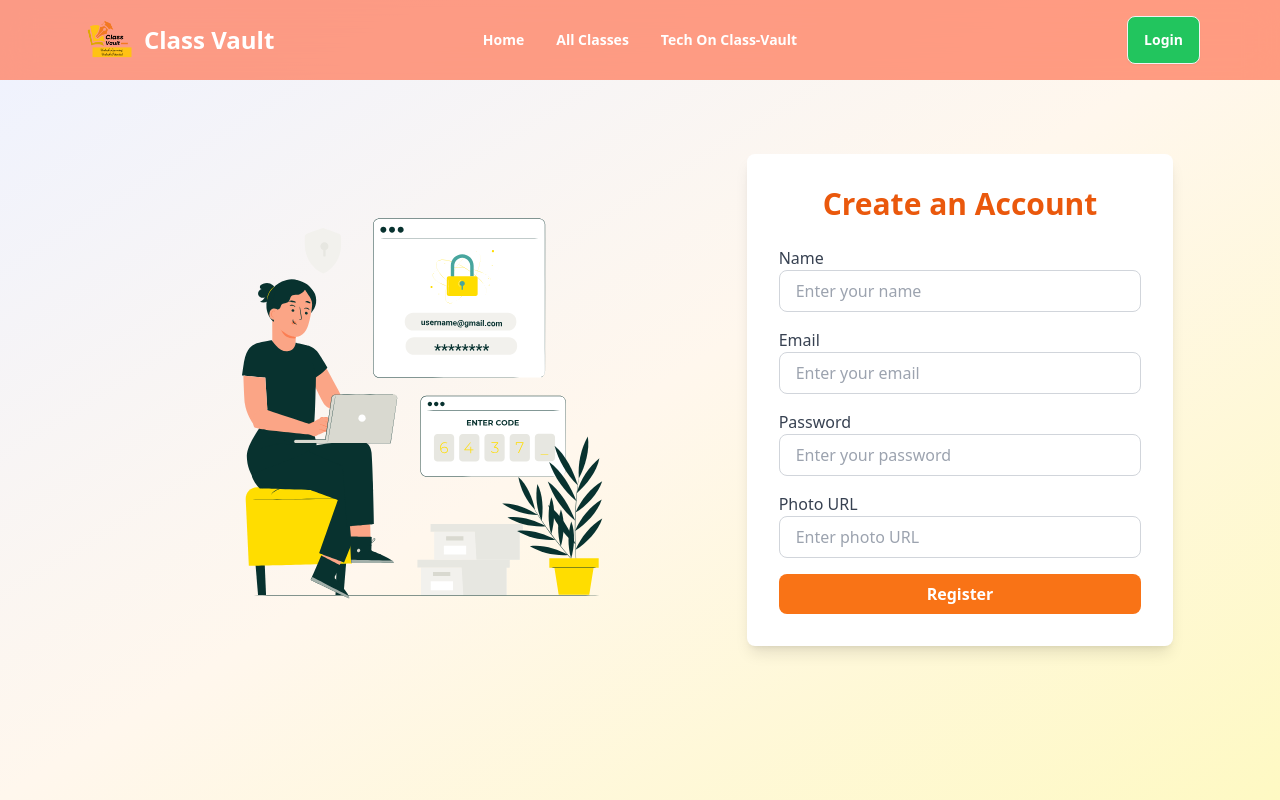
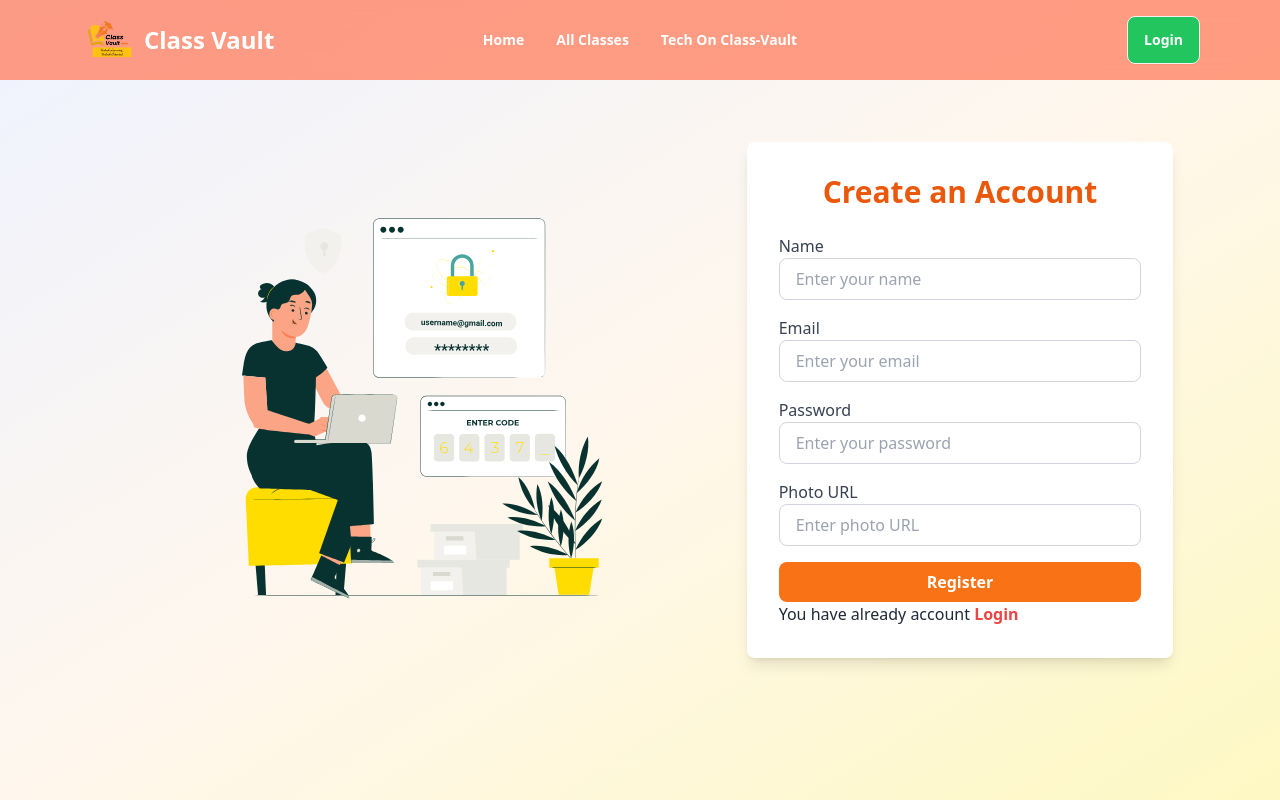
Before and after one commit to Parvej101/class-vault-client, a React (Vite) app: page /register in a window 1280 px wide. Built offline with nearby package versions, Linux system fonts and the light colour scheme; no server answers.

Commit message:
added link register to login and login to register

```diff
--- a/src/pages/Login.jsx
+++ b/src/pages/Login.jsx
@@ -3,7 +3,7 @@ import { motion } from "framer-motion";
 import animation from '../assets/lottie/login.json';
 import { Player } from "@lottiefiles/react-lottie-player";
 import useAuth from "../hooks/useAuth";
-import { useNavigate } from "react-router-dom";
+import { Link, useNavigate } from "react-router-dom";
 import Swal from 'sweetalert2';
 import { FaGoogle } from "react-icons/fa";
 import Loading from "../shared/Loading";
@@ -151,6 +151,7 @@ const Login = () => {
                      <FaGoogle className="mr-2" />
                      Login with Google
                  </motion.button>
+                 <p className="mt-2">If you new please <Link to='/register'><span className="text-red-500 font-semibold">Register</span></Link></p>
              </div>
          </motion.div>
            )}
--- a/src/pages/Register.jsx
+++ b/src/pages/Register.jsx
@@ -4,7 +4,7 @@ import { motion } from "framer-motion";
 import animation from '../assets/lottie/register.json'
 import { Player } from "@lottiefiles/react-lottie-player";
 import useAuth from "../hooks/useAuth";
-import { useNavigate } from "react-router-dom";
+import { Link, useNavigate } from "react-router-dom";
 import Swal from "sweetalert2";
 import Loading from "../shared/Loading";
 import axiosPublic from "../hooks/useAxiosPublic";
@@ -161,6 +161,7 @@ const Register = () => {
                                 Register
                             </motion.button>
                         </form>
+                        <p>You have already account <Link to='/login'><span className="text-red-500 font-semibold">Login</span></Link></p>
                     </motion.div>
                 )
             }
```
